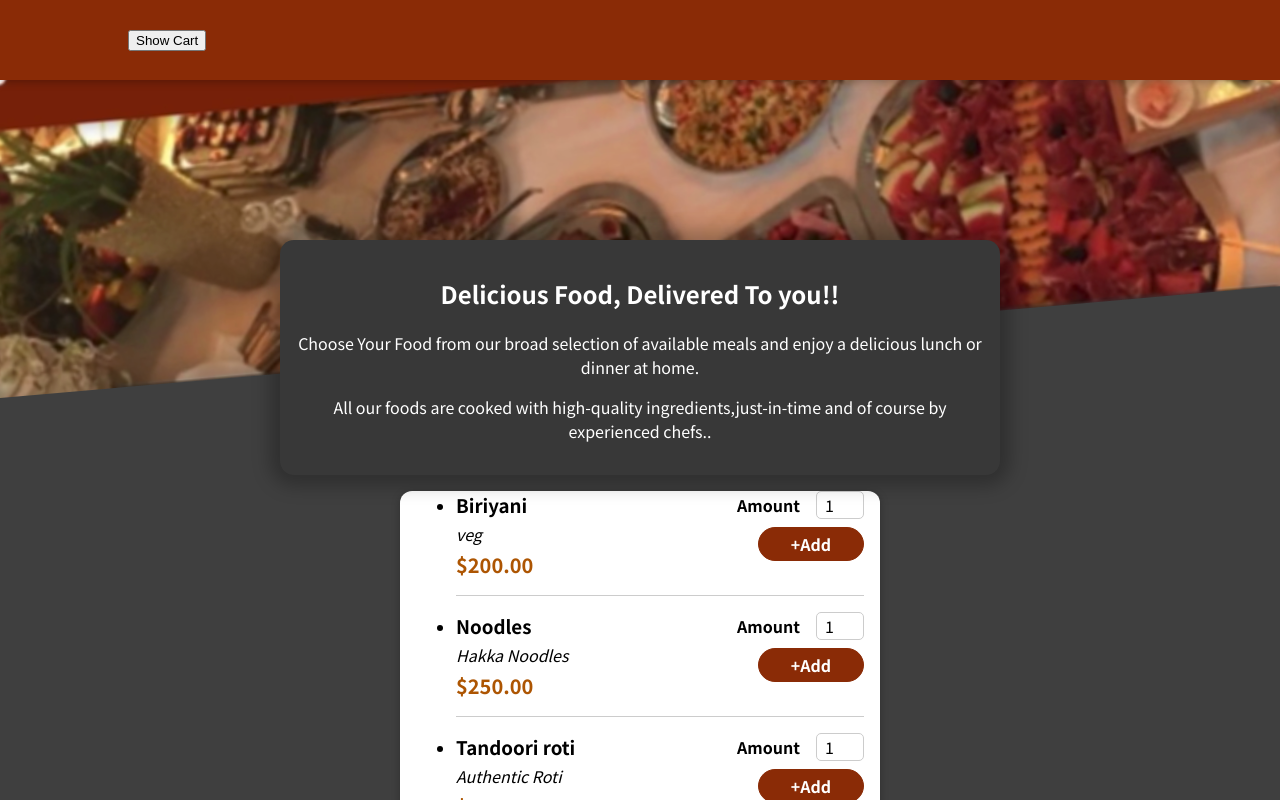
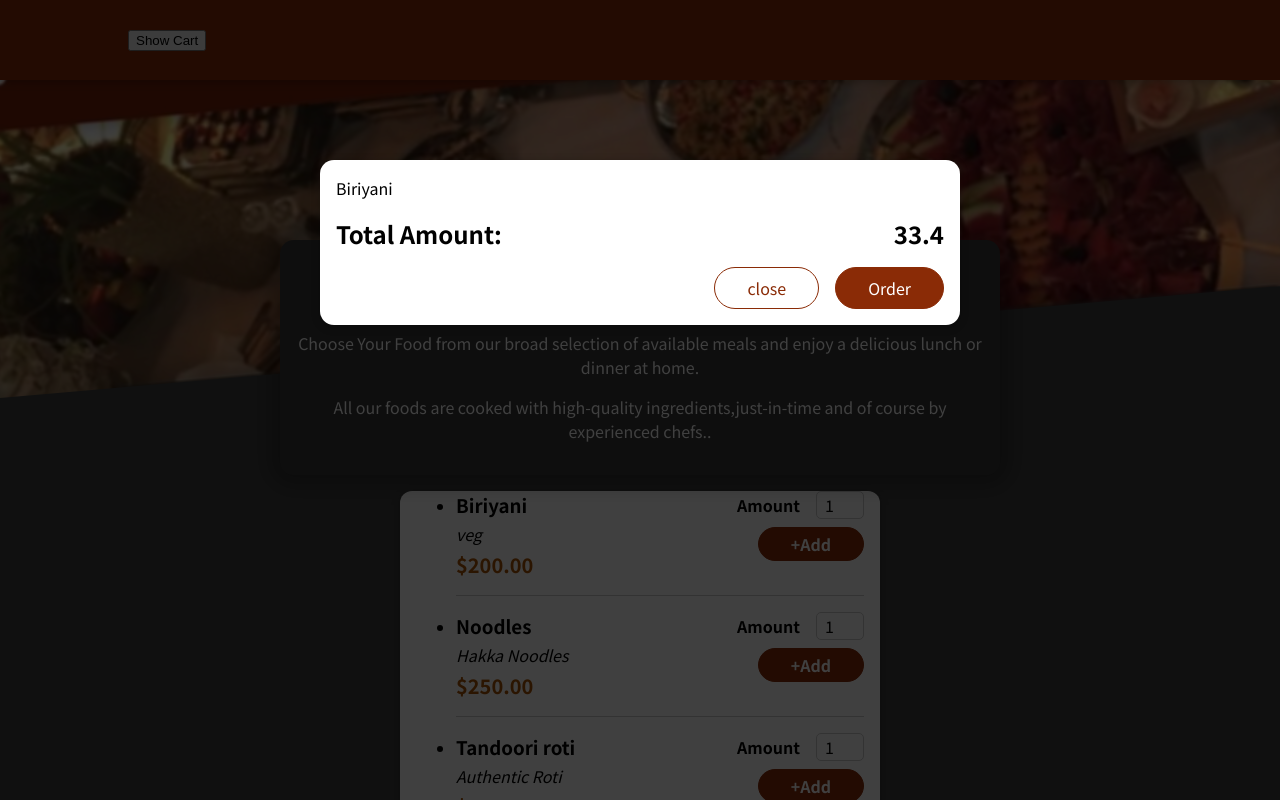
Before and after one commit to reshmalb/OrderFoodApp, a React (Create React App) app: page / in a window 1280 px wide. Shown: the top 800 px of the page. Built offline with nearby package versions, Linux system fonts and the light colour scheme.

Commit message:
Cart added

```diff
--- a/public/index.html
+++ b/public/index.html
@@ -28,6 +28,7 @@
   </head>
   <body>
     <noscript>You need to enable JavaScript to run this app.</noscript>
+    <div id="overlays"></div>
     <div id="root"></div>
     <!--
       This HTML file is a template.
--- a/src/App.js
+++ b/src/App.js
@@ -1,10 +1,12 @@
 import React,{Fragment} from "react";
+import Cart from "./Components/Cart/Cart";
 import Header from "./Components/Layout/Header";
 import Meals from "./Components/Meals/Meals";
 
 function App() {
   return (
     <Fragment>
+      <Cart></Cart>
       <Header/>
       <main>
           <Meals/>
--- /dev/null
+++ b/src/Components/Cart/Cart.js
@@ -0,0 +1,36 @@
+import React from "react";
+import classes from './Cart.module.css'
+import Modal from "../UI/Modal";
+
+
+const Cart=props=>{
+
+    const cartItems=<ul className={classes['cart-items']}>{[{id:'c1',
+                       name:'Biriyani',
+                       amount:2,
+                       price:400.00
+ }].map((item)=><li>{item.name}</li>)}</ul>
+
+return(
+    <Modal>
+  <div className={classes['cart-items']}>
+        {cartItems}
+        <div className={classes.total}>
+            <span>Total Amount:</span>
+            <span>33.4</span>
+        </div>
+        <div className={classes.actions}>
+            <button className={classes['button--alt']}>
+                close
+            </button>
+            <button className={classes.button}>
+                Order
+            </button>
+
+        </div>
+    </div>
+    </Modal>
+
+)
+};
+export default Cart;
--- /dev/null
+++ b/src/Components/Cart/Cart.module.css
@@ -0,0 +1,46 @@
+.cart-items {
+    list-style: none;
+    margin: 0;
+    padding: 0;
+    max-height: 20rem;
+    overflow: auto;
+  }
+
+  .total {
+    display: flex;
+    justify-content: space-between;
+    align-items: center;
+    font-weight: bold;
+    font-size: 1.5rem;
+    margin: 1rem 0;
+  }
+
+  .actions {
+    text-align: right;
+  }
+
+  .actions button {
+    font: inherit;
+    cursor: pointer;
+    background-color: transparent;
+    border: 1px solid #8a2b06;
+    padding: 0.5rem 2rem;
+    border-radius: 25px;
+    margin-left: 1rem;
+  }
+
+  .actions button:hover,
+  .actions button:active {
+    background-color: #5a1a01;
+    border-color: #5a1a01;
+    color: white;
+  }
+
+  .actions .button--alt {
+    color: #8a2b06;
+  }
+
+  .actions .button {
+    background-color: #8a2b06;
+    color: white;
+  }
--- /dev/null
+++ b/src/Components/UI/Modal.js
@@ -0,0 +1,32 @@
+import classes from './Modal.module.css'
+import { Fragment } from 'react'
+import ReactDOM from 'react-dom';
+
+const ModalOverlays=props=>{
+    return <div className={classes.modal}>
+        <div className={classes.content}>
+            {props.children}
+        </div>
+    </div>
+}
+
+const Backdrop=props=>{
+    return <div className={classes.backdrop}>
+
+    </div>
+}
+
+const portalElement=document.getElementById('overlays');
+
+const Modal=props=>{
+
+    return <Fragment>
+          {ReactDOM.createPortal(<Backdrop/>,
+          portalElement)}
+          {ReactDOM.createPortal(<ModalOverlays>{props.children}
+          </ModalOverlays>,portalElement)}
+    </Fragment>
+
+
+}
+export default Modal;
--- /dev/null
+++ b/src/Components/UI/Modal.module.css
@@ -0,0 +1,40 @@
+.backdrop {
+    position: fixed;
+    top: 0;
+    left: 0;
+    width: 100%;
+    height: 100vh;
+    z-index: 20;
+    background-color: rgba(0, 0, 0, 0.75);
+  }
+
+  .modal {
+    position: fixed;
+    top: 20vh;
+    left: 5%;
+    width: 90%;
+    background-color: white;
+    padding: 1rem;
+    border-radius: 14px;
+    box-shadow: 0 2px 8px rgba(0, 0, 0, 0.25);
+    z-index: 30;
+    animation: slide-down 300ms ease-out forwards;
+  }
+
+  @media (min-width: 768px) {
+    .modal {
+      width: 40rem;
+      left: calc(50% - 20rem);
+    }
+  }
+
+  @keyframes slide-down {
+    from {
+      opacity: 0;
+      transform: translateY(-3rem);
+    }
+    to {
+      opacity: 1;
+      transform: translateY(0);
+    }
+  }
```
Also changed, not shown: src/Components/Cart/CartIcon.js (added).
